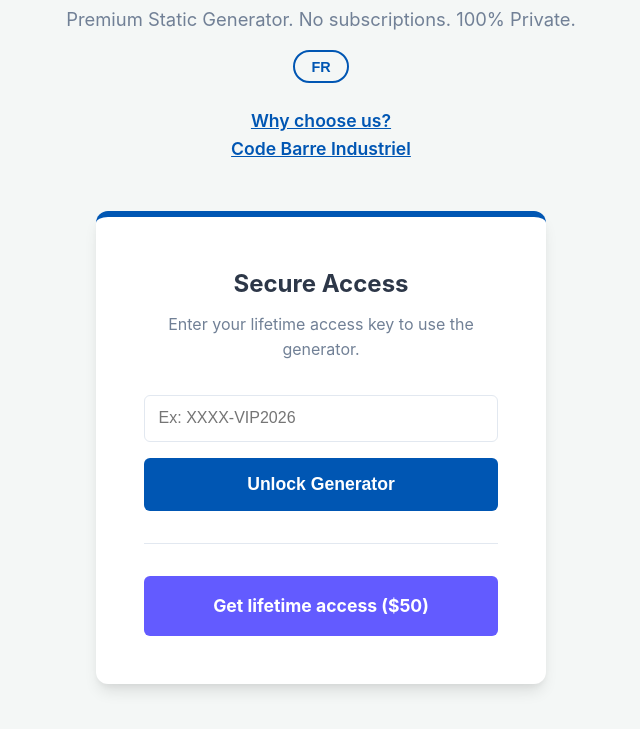
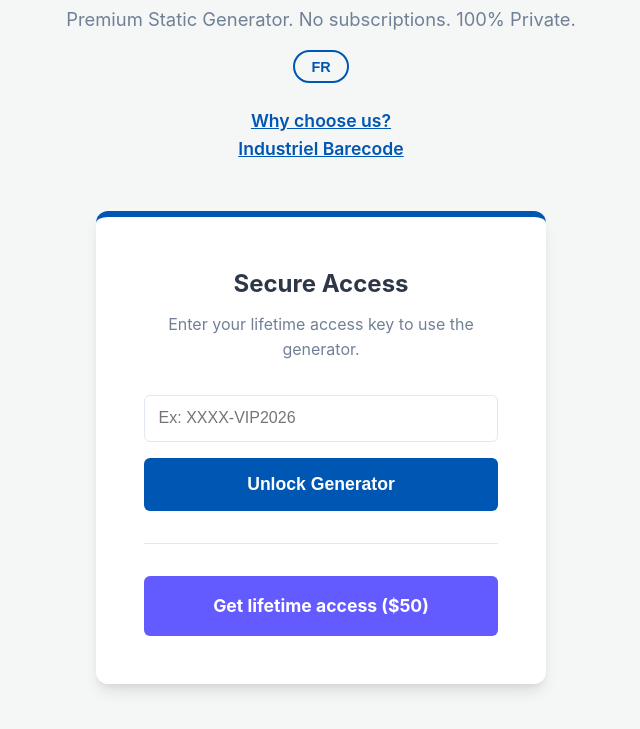
Before and after one commit to BINOKUB/qrcodeavie, a plain HTML site: page index.html in a window 1280 px wide. Shown: the part 123-852 px from the top of the page, without its empty margins (319-959 px from the left). Drawn offline with nearby package versions, Linux system fonts and the light colour scheme.

Commit message:
Update index.html

```diff
--- a/index.html
+++ b/index.html
@@ -34,7 +34,7 @@
     <a href="pourquoi.html" id="link-pourquoi" style="color: var(--mental-blue); text-decoration: underline; font-weight: 600; font-size: 1.1rem;" data-lang="linkPourquoi">
         Pourquoi nous choisir ?  </a>
 <br />
-        <a href="qrcodeprix.html" id="link-pourquoi" style="color: var(--mental-blue); text-decoration: underline; font-weight: 600; font-size: 1.1rem;">Code Barre Industriel</a>
+        <a href="qrcodeprix.html" id="link-pourquoi" style="color: var(--mental-blue); text-decoration: underline; font-weight: 600; font-size: 1.1rem;" data-lang="linkcodebarre">Code Barre Industriel</a>
 
 </div>
 
```
